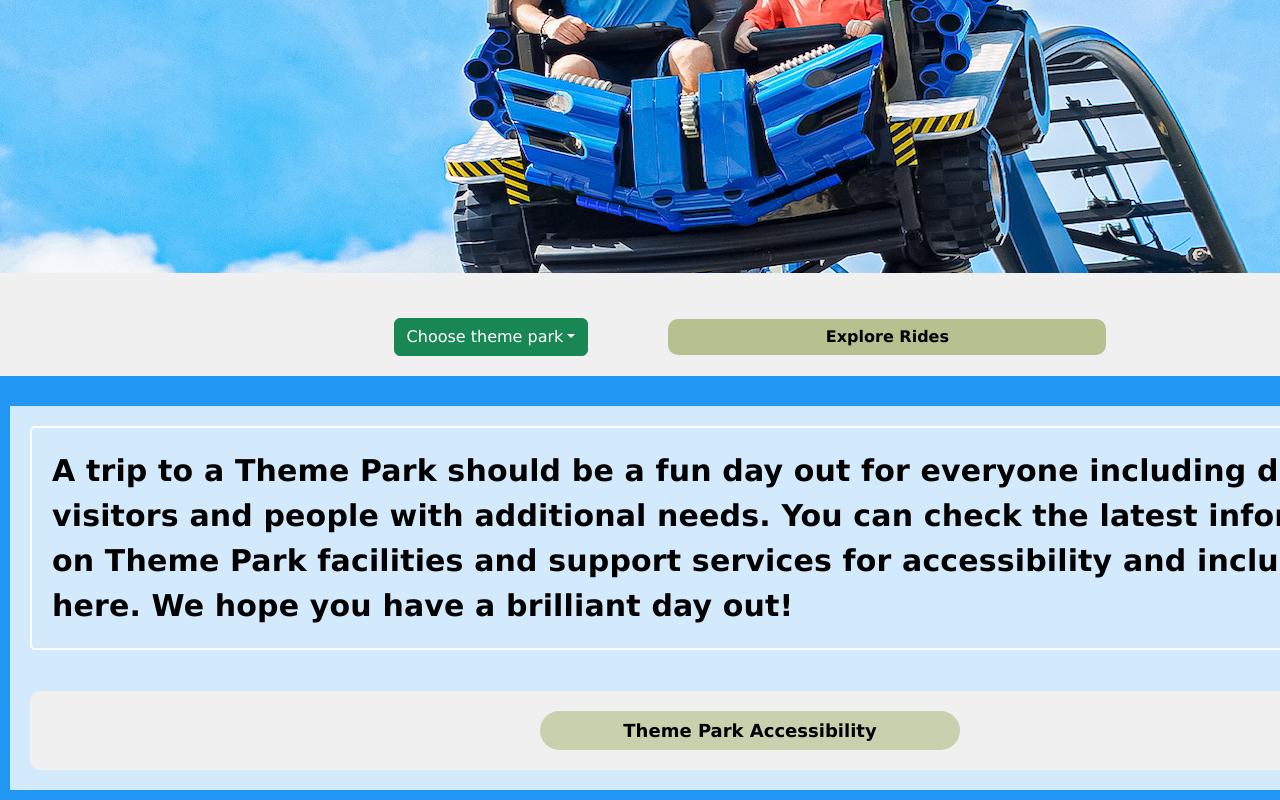
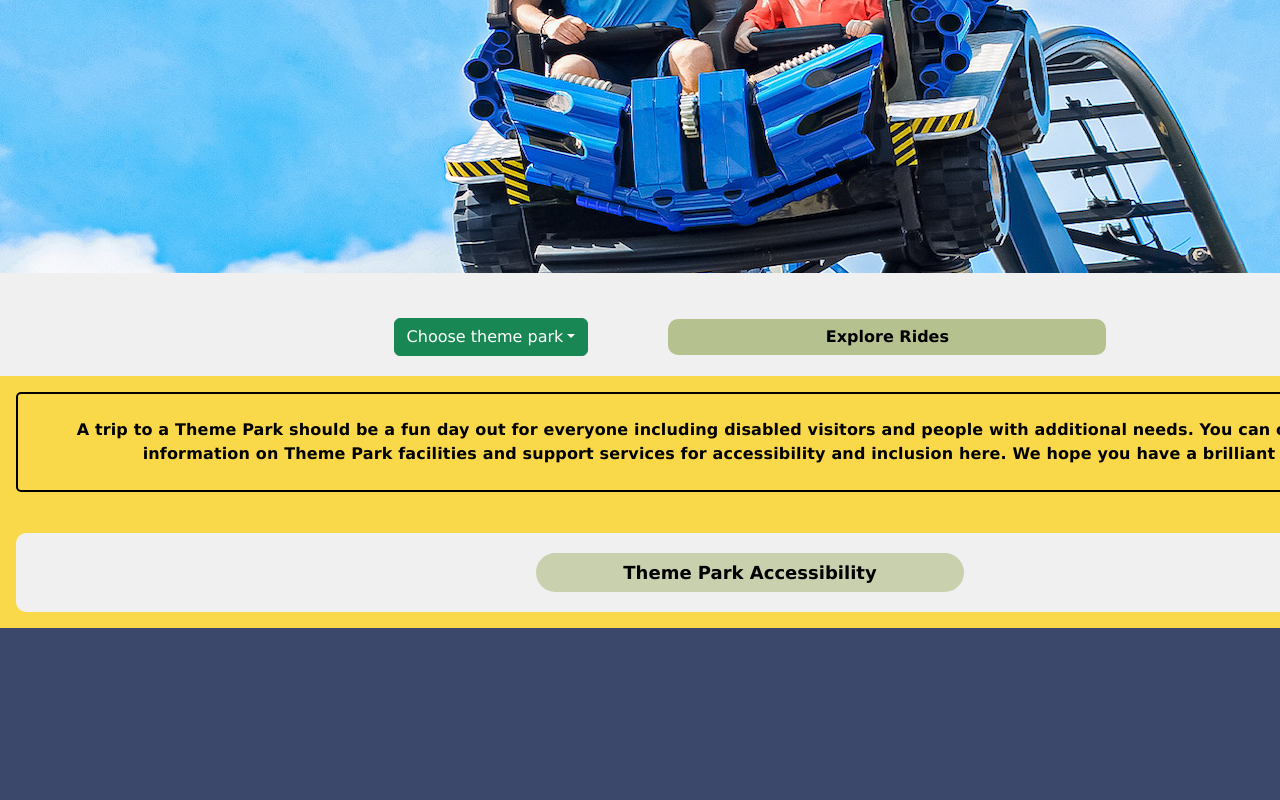
Before and after one commit to z-uza/CFG_Final_Project_Group_2, a React (Create React App) app in the folder group-app/: page /home in a window 1280 px wide. Shown: the part 428-1228 px from the top of the page. After the commit the page ends 1056 px from the top, so only its background shows below. Built offline with nearby package versions, Linux system fonts and the light colour scheme.

Commit message:
Adding some inline styles

```diff
--- a/group-app/src/components/Home/Home.js
+++ b/group-app/src/components/Home/Home.js
@@ -33,17 +33,16 @@
         }} />
         <ExploreButton className="custom-btn" onClick={handleExploreClick} />
       </div>
-        <div class="grid-container">
-            <div class="grid-item item5">
-            <p>A trip to a Theme Park should be a fun day out for everyone including disabled visitors and people with additional needs.
+      <section>
+            <div className="section-one container-fluid p-3">
+                    <p className="text-center p-4 " style={{ border: '2px solid black' }}>A trip to a Theme Park should be a fun day out for everyone including disabled visitors and people with additional needs.
                 You can check the latest information on Theme Park facilities and support services for accessibility and inclusion here.
                 We hope you have a brilliant day out! </p>
-            <div className="button-container">
-            <AccessButton className="custom-btn" />
+                <div className="button-container">
+                  <AccessButton className="custom-btn" />
+                </div>
             </div>
-            </div>
-
-        </div>
+        </section>
     </div>
   );
 }
```
